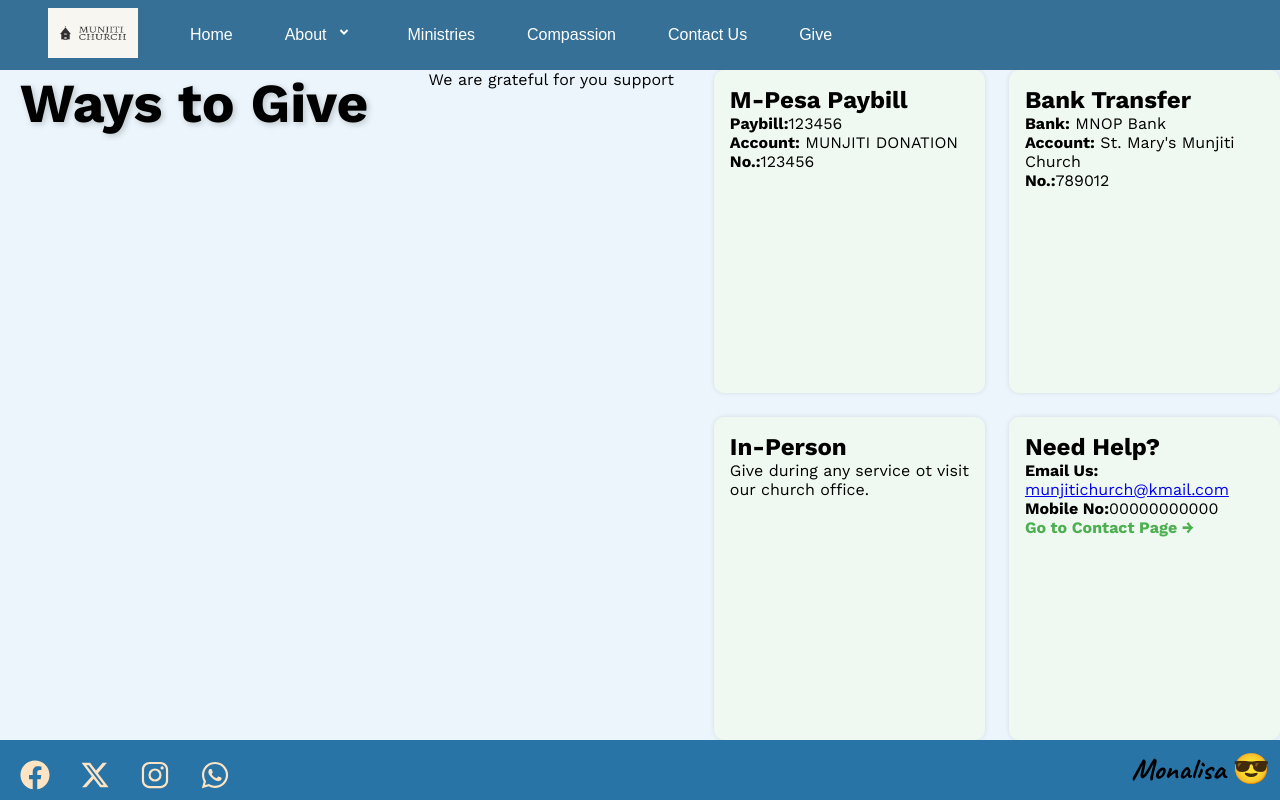
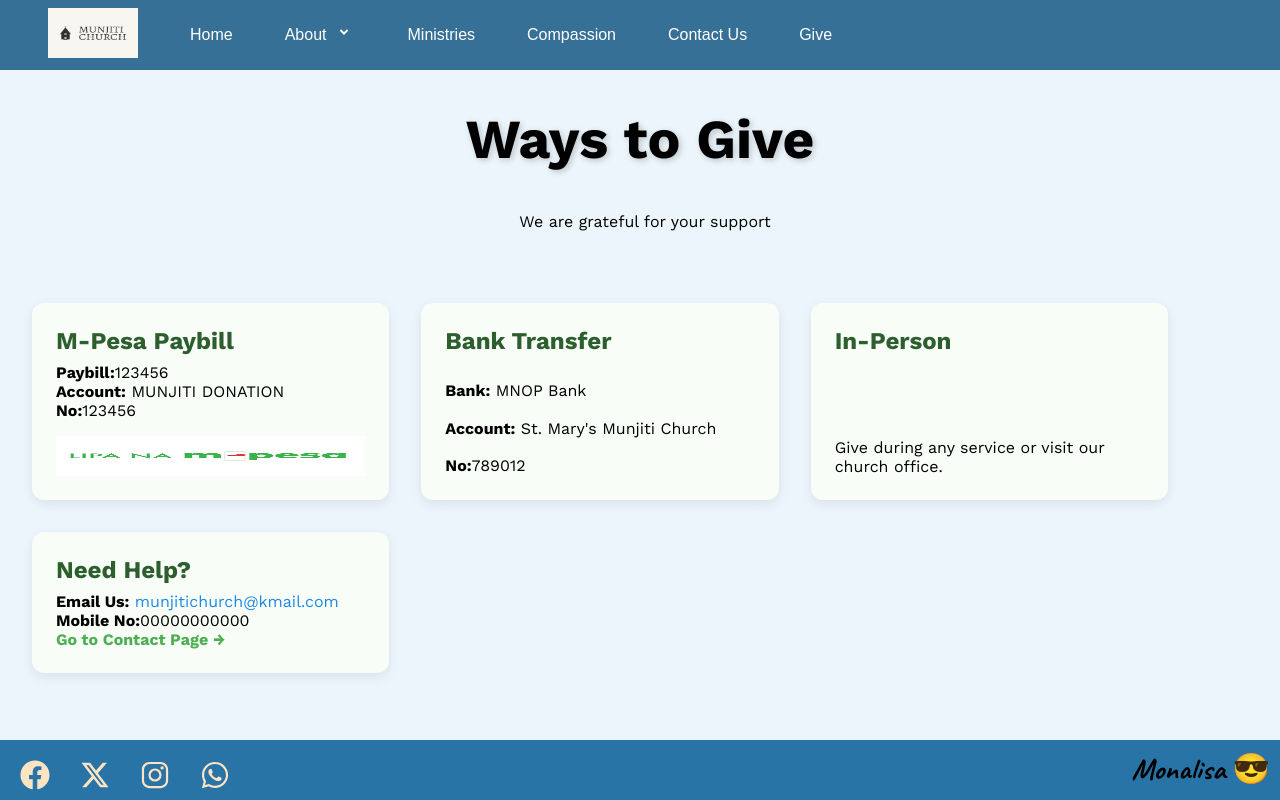
Before and after one commit to monalisasabina/munjiti-frontend, a React (Vite) app: page /give in a window 1280 px wide. Built offline with nearby package versions, Linux system fonts and the light colour scheme.

Commit message:
give page formatting

```diff
--- a/src/pages/give.css
+++ b/src/pages/give.css
@@ -6,7 +6,7 @@
     display: flex;
     justify-content: center; /* Optional: horizontally center the content*/
     flex: 1;
-    flex-direction: row;
+    flex-direction: column;
     flex-wrap: wrap;
     gap: 40px;
     font-family: "Work Sans", sans-serif;
@@ -24,6 +24,7 @@
    text-shadow: 2px 2px 6px rgba(0, 0, 0, 0.2);
    padding: 0 20px;
 
+
    /* ANIMATION */
    opacity: 0;
    transform: translateY(40px);
@@ -38,11 +39,22 @@
   }
 }
 
-.donate_cont{
+.give_para1{
+  margin-left: 10px;
+  text-align: center;
+}
+
+.donate_mpesa_logo{
+  height: 70px;
+  width: 100%;
+}
+
+/* .donate_cont{
   display: grid;
   gap: 1.5rem;
-  grid-template-columns: repeat(auto-fit, minmax(250px, 1fr));
+  grid-template-columns: repeat(auto-fit, minmax(250px, 2fr));
   flex:2;
+  margin: 10px;
 }
 
 .donate_card {
@@ -51,4 +63,57 @@
   border-radius: 10px;
   box-shadow: 0 0 5px rgba(0,0,0,0.1);
   transition: transform 0.3s ease, box-shadow 0.3s ease;
+} */
+
+
+.donate_cont {
+  display: grid;
+  grid-template-columns: repeat(auto-fit, minmax(280px, 1fr));
+  gap: 2rem;
+  padding: 2rem;
+  width: 100%;
+  max-width: 1200px;
+  box-sizing: border-box;
 }
+
+.donate_card {
+  background-color: #f8fdf8;
+  padding: 1.5rem;
+  border-radius: 12px;
+  box-shadow: 0 4px 12px rgba(0, 0, 0, 0.08);
+  display: flex;
+  flex-direction: column;
+  justify-content: space-between;
+  transition: 0.3s ease;
+}
+
+.donate_card:hover {
+  transform: translateY(-4px);
+}
+
+.donate_card h2 {
+  color: #2c5f2d;
+  margin-bottom: 0.5rem;
+}
+
+.donate_card a {
+  color: #1e88e5;
+  text-decoration: none;
+}
+
+.donate_mpesa_logo {
+  height: 40px;
+  margin-top: 1rem;
+  align-self: flex-start;
+}
+
+@media (max-width: 600px) {
+  .donate_cont {
+    grid-template-columns: 1fr;
+    padding: 1rem;
+  }
+
+  .donate_card {
+    padding: 1.2rem;
+  }
+}
--- a/src/pages/give.jsx
+++ b/src/pages/give.jsx
@@ -1,5 +1,6 @@
 import { useNavigate } from 'react-router-dom'
 import './give.css'
+import lipanampesa from '../Pictures/lipa na mpesa image.jpg'
 
 function Give(){
     const navigate = useNavigate();
@@ -12,29 +13,35 @@ function Give(){
 
         <div className="give_cont">
             <h1 className='give_title'>Ways to Give</h1>
-            <p className='give_para1' > We are grateful for you support</p>
+            <p className='give_para1' > We are grateful for your support</p>
 
+            {/* CARDS CONTAINER */}
             <div className='donate_cont'>
 
+                {/* MPESA */}
                 <div className='donate_card'>
                     <h2>M-Pesa Paybill</h2>
                     <p><strong>Paybill:</strong>123456</p>
                     <p><strong>Account:</strong> MUNJITI DONATION </p>
-                    <p><strong>No.:</strong>123456</p>
+                    <p><strong>No:</strong>123456</p>
+                    <img className="donate_mpesa_logo" src={lipanampesa} alt='lipanammpesa logo'  />
                 </div>
 
+                {/* BANK */}
                 <div className='donate_card'>
                     <h2>Bank Transfer</h2>
                     <p><strong>Bank:</strong> MNOP Bank</p>
                     <p><strong>Account:</strong> St. Mary's Munjiti Church</p>
-                    <p><strong>No.:</strong>789012</p>
+                    <p><strong>No:</strong>789012</p>
                 </div>
 
+                {/* IN PERSON */}
                 <div className='donate_card'>
                     <h2>In-Person</h2>
-                    <p>Give during any service ot visit our church office.</p>
+                    <p>Give during any service or visit our church office.</p>
                 </div>
 
+                {/* NEED HELP */}
                 <div className='donate_card' >
                     <h2>Need Help?</h2>
                     <p><strong>Email Us:</strong> <a href="mailto:munjitichurc@kmail.com">munjitichurch@kmail.com</a> </p>
```
Also changed, not shown: src/Pictures/lipa na mpesa image.jpg (added), 1 other file (tests, documents, lock files or other folders).
